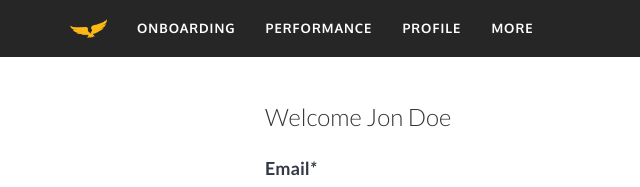
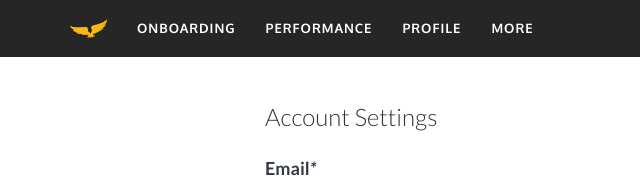
Before and after one commit to breonwilliams/freeman-app, a plain HTML site: page profile.html in a window 1280 px wide. Shown: the top 187 px of the page, 0-640 px from the left. Drawn offline with nearby package versions, Linux system fonts and the light colour scheme.

Commit message:
modfiy profile page

```diff
--- a/profile.html
+++ b/profile.html
@@ -44,7 +44,7 @@
         <div class="col-md-12">
             <div class="row">
                 <div class="col-md-8 col-md-offset-2 ">
-                    <p class="lead">Welcome Jon Doe</p>
+                    <p class="lead">Account Settings</p>
                 </div>
             </div>
 
```
